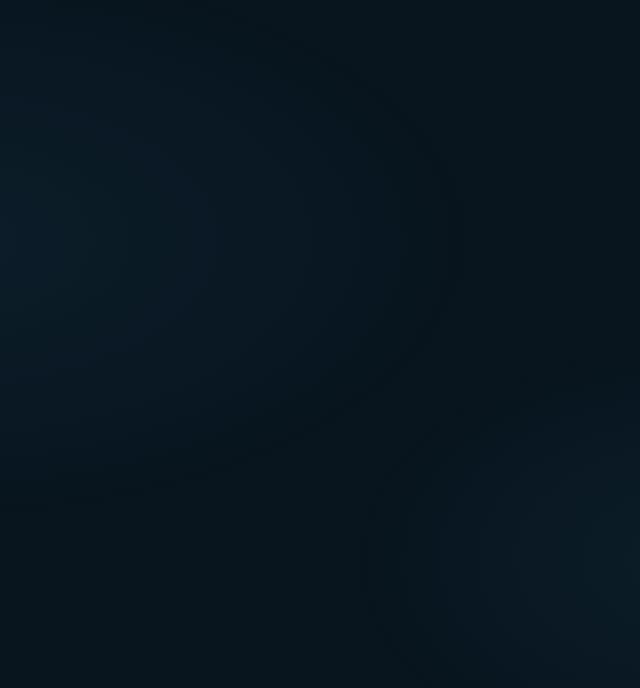
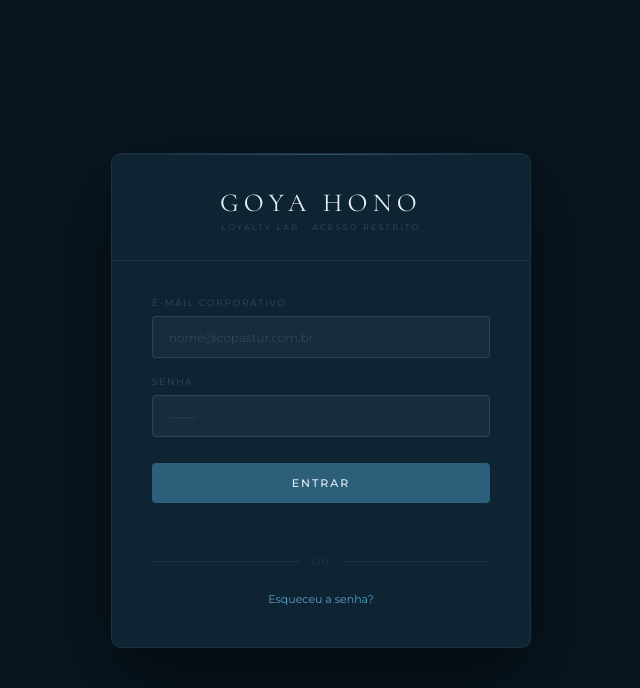
Before and after one commit to Alessandro-Sil/goya-hono-loyalty, a plain HTML site: page login.html in a window 1280 px wide. Shown: the whole page, without its empty margins (319-959 px from the left). Drawn offline with nearby package versions, Linux system fonts and the light colour scheme.

Commit message:
Update login.html

```diff
--- a/login.html
+++ b/login.html
@@ -6,30 +6,67 @@
 <title>Goya Hono · Loyalty Lab</title>
 <style>
   @import url('https://fonts.googleapis.com/css2?family=Cormorant+Garamond:wght@300;400;500&family=Montserrat:wght@300;400;500;600&display=swap');
-  *, *::before, *::after { box-sizing: border-box; margin: 0; padding: 0; }
-  :root {
-    --navy-deep: #08151f; --navy-base: #0f2433;
-    --teal: #2C5F7A; --teal-light: #5ba3c9;
-    --cream: #e8f0f5; --cream-low: rgba(200,220,235,0.3);
-    --cream-ghost: rgba(200,220,235,0.12);
-    --border-soft: rgba(255,255,255,0.06); --error: #e07070; --success: #6ab89a;
-  }
-  html, body { height: 100%; background: var(--navy-deep); color: var(--cream); font-family: 'Montserrat', sans-serif; font-weight: 300; -webkit-font-smoothing: antialiased; }
-  body { display: flex; align-items: center; justify-content: center; min-height: 100vh; padding: 24px; }
-  body::before { content: ''; position: fixed; inset: 0; background: radial-gradient(ellipse 60% 50% at 20% 30%, rgba(44,95,122,0.12) 0%, transparent 70%), radial-gradient(ellipse 40% 40% at 80% 70%, rgba(91,163,201,0.06) 0%, transparent 70%); pointer-events: none; }
-  .card { position: relative; width: 100%; max-width: 420px; background: var(--navy-base); border: 1px solid var(--border-soft); border-radius: 10px; overflow: hidden; box-shadow: 0 32px 80px rgba(0,0,0,0.5); }
-  .card::before { content: ''; position: absolute; top: 0; left: 0; right: 0; height: 1px; background: linear-gradient(90deg, transparent, rgba(91,163,201,0.4), transparent); }
-  .card-header { padding: 36px 40px 28px; text-align: center; border-bottom: 1px solid var(--border-soft); }
-  .logo-text { font-family: 'Cormorant Garamond', serif; font-size: 26px; font-weight: 400; letter-spacing: 0.2em; color: var(--cream); text-transform: uppercase; line-height: 1; display: block; }
-  .logo-sub { font-size: 8px; letter-spacing: 0.28em; text-transform: uppercase; color: var(--cream-low); margin-top: 6px; display: block; }
-  .card-body { padding: 36px 40px 40px; }
-  .field { margin-bottom: 18px; }
-  label { display: block; font-size: 9px; letter-spacing: 0.2em; text-transform: uppercase; color: var(--cream-low); margin-bottom: 8px; }
-  input { width: 100%; background: rgba(255,255,255,0.04); border: 1px solid rgba(255,255,255,0.1); border-radius: 4px; padding: 12px 16px; font-family: 'Montserrat', sans-serif; font-size: 13px; font-weight: 300; color: var(--cream); outline: none; transition: border-color 0.2s; }
-  input::placeholder { color: rgba(200,220,235,0.2); font-size: 12px; }
-  input:focus { border-color: rgba(91,163,201,0.4); background: rgba(255,255,255,0.06); }
-  .btn { width: 100%; padding: 13px 20px; background: var(--teal); border: none; border-radius: 4px; font-family: 'Montserrat', sans-serif; font-size: 11px; font-weight: 500; letter-spacing: 0.18em; text-transform: uppercase; color: var(--cream); cursor: pointer; transition: background 0.2s; margin-top: 8px; }
-  .btn:hover { background: #3a7a9c; }
-  .link-btn { background: none; border: none; color: var(--teal-light); font-family: 'Montserrat', sans-serif; font-size: 11px; cursor: pointer; padding: 0; transition: opacity 0.2s; }
-  .link-btn:hover { opacity: 0.7; }
-  .status-msg { min-height: 18px; font-si
+  *,*::before,*::after{box-sizing:border-box;margin:0;padding:0}
+  :root{--navy-deep:#08151f;--navy-base:#0f2433;--teal:#2C5F7A;--teal-light:#5ba3c9;--cream:#e8f0f5;--cream-low:rgba(200,220,235,0.3);--cream-ghost:rgba(200,220,235,0.12);--border-soft:rgba(255,255,255,0.06);--error:#e07070;--success:#6ab89a}
+  html,body{height:100%;background:var(--navy-deep);color:var(--cream);font-family:'Montserrat',sans-serif;font-weight:300;-webkit-font-smoothing:antialiased}
+  body{display:flex;align-items:center;justify-content:center;min-height:100vh;padding:24px}
+  .card{position:relative;width:100%;max-width:420px;background:var(--navy-base);border:1px solid var(--border-soft);border-radius:10px;overflow:hidden;box-shadow:0 32px 80px rgba(0,0,0,0.5)}
+  .card::before{content:'';position:absolute;top:0;left:0;right:0;height:1px;background:linear-gradient(90deg,transparent,rgba(91,163,201,0.4),transparent)}
+  .card-header{padding:36px 40px 28px;text-align:center;border-bottom:1px solid var(--border-soft)}
+  .logo-text{font-family:'Cormorant Garamond',serif;font-size:26px;font-weight:400;letter-spacing:0.2em;color:var(--cream);text-transform:uppercase;line-height:1;display:block}
+  .logo-sub{font-size:8px;letter-spacing:0.28em;text-transform:uppercase;color:var(--cream-low);margin-top:6px;display:block}
+  .card-body{padding:36px 40px 40px}
+  .field{margin-bottom:18px}
+  label{display:block;font-size:9px;letter-spacing:0.2em;text-transform:uppercase;color:var(--cream-low);margin-bottom:8px}
+  input{width:100%;background:rgba(255,255,255,0.04);border:1px solid rgba(255,255,255,0.1);border-radius:4px;padding:12px 16px;font-family:'Montserrat',sans-serif;font-size:13px;font-weight:300;color:var(--cream);outline:none;transition:border-color 0.2s}
+  input::placeholder{color:rgba(200,220,235,0.2);font-size:12px}
+  input:focus{border-color:rgba(91,163,201,0.4);background:rgba(255,255,255,0.06)}
+  .btn{width:100%;padding:13px 20px;background:var(--teal);border:none;border-radius:4px;font-family:'Montserrat',sans-serif;font-size:11px;font-weight:500;letter-spacing:0.18em;text-transform:uppercase;color:var(--cream);cursor:pointer;transition:background 0.2s;margin-top:8px}
+  .btn:hover{background:#3a7a9c}
+  .link-btn{background:none;border:none;color:var(--teal-light);font-family:'Montserrat',sans-serif;font-size:11px;cursor:pointer;padding:0;transition:opacity 0.2s}
+  .link-btn:hover{opacity:0.7}
+  .status-msg{min-height:18px;font-size:11px;line-height:1.5;margin-top:14px;text-align:center;color:var(--error)}
+  .divider{display:flex;align-items:center;gap:12px;margin:20px 0;color:var(--cream-ghost);font-size:10px;letter-spacing:0.1em;text-transform:uppercase}
+  .divider::before,.divider::after{content:'';flex:1;height:1px;background:var(--border-soft)}
+  .card-footer{padding:16px 40px 20px;border-top:1px solid var(--border-soft);text-align:center}
+  .card-footer p{font-size:10px;color:rgba(200,220,235,0.18);letter-spacing:0.08em}
+  .step{display:none}
+  .step.active{display:block;animation:fadeIn 0.3s ease}
+  @keyframes fadeIn{from{opacity:0;transform:translateY(6px)}to{opacity:1;transform:translateY(0)}}
+  .step-title{font-family:'Cormorant Garamond',serif;font-size:20px;font-weight:400;color:var(--cream);margin-bottom:6px}
+  .step-desc{font-size:11px;color:var(--cream-low);line-height:1.7;margin-bottom:28px}
+  .success-icon{width:52px;height:52px;border-radius:50%;background:rgba(106,184,154,0.1);border:1px solid rgba(106,184,154,0.25);display:flex;align-items:center;justify-content:center;margin:0 auto 20px;font-size:22px}
+</style>
+</head>
+<body>
+<div class="card">
+  <div class="card-header">
+    <span class="logo-text">Goya Hono</span>
+    <span class="logo-sub">Loyalty Lab · Acesso Restrito</span>
+  </div>
+  <div class="card-body">
+    <div class="step active" id="step-login">
+      <div class="field">
+        <label>E-mail Corporativo</label>
+        <input type="email" id="login-email" placeholder="nome@copastur.com.br" autocomplete="email">
+      </div>
+      <div class="field">
+        <label>Senha</label>
+        <input type="password" id="login-password" placeholder="••••••••" autocomplete="current-password">
+      </div>
+      <button class="btn" onclick="handleLogin()">Entrar</button>
+      <div class="status-msg" id="login-status"></div>
+      <div class="divider">ou</div>
+      <div style="text-align:center">
+        <button class="link-btn" onclick="show('step-forgot')">Esqueceu a senha?</button>
+      </div>
+    </div>
+    <div class="step" id="step-forgot">
+      <p class="step-title">Esqueceu a senha?</p>
+      <p class="step-desc">Entre em contato com o administrador para redefinir seu acesso.</p>
+      <div style="background:rgba(44,95,122,0.1);border:1px solid rgba(91,163,201,0.15);border-radius:6px;padding:16px 20px;margin-bottom:24px">
+        <p style="font-size:11px;color:var(--cream-low);margin:0 0 4px">Administrador</p>
+        <p style="font-size:13px;color:var(--cream);margin:0">alessandro.silveira@copastur.com.br</p>
+      </div>
+      <div style="text-align:center">
+        <button class="l
```
